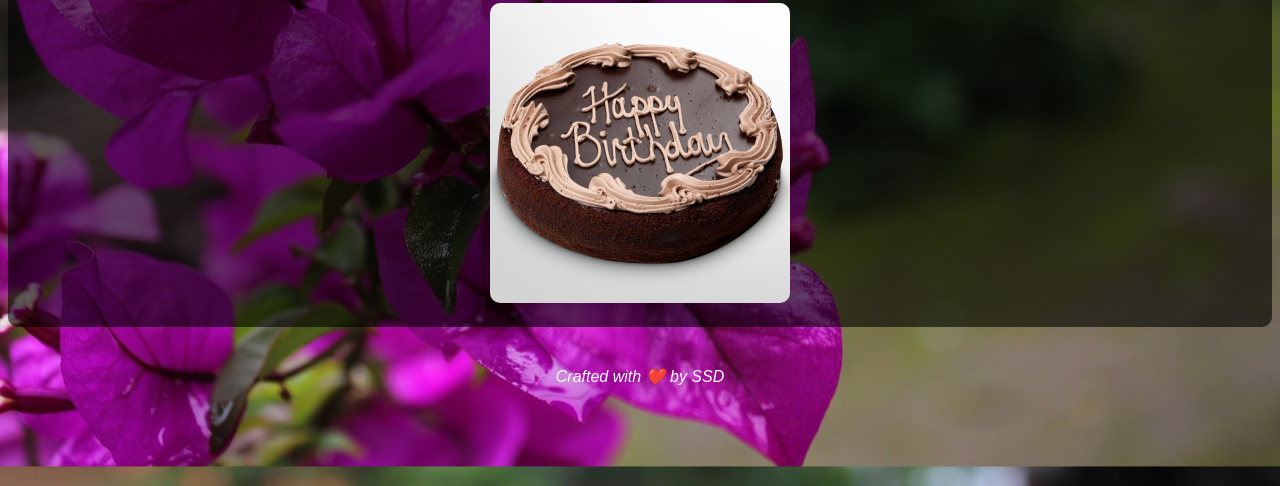
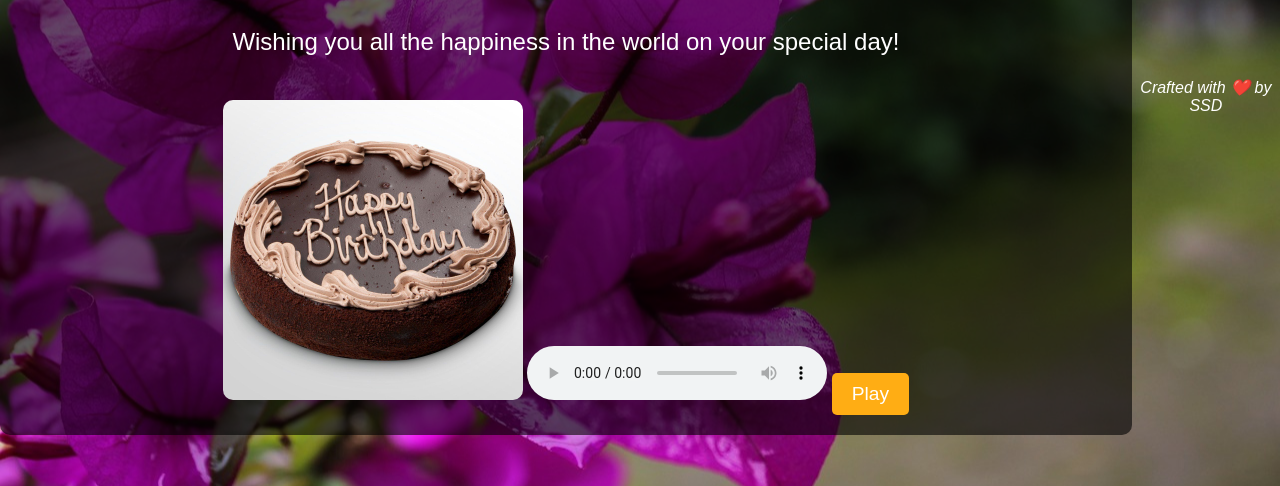
Before and after one commit to SoumenDash7/test, a plain HTML site: page index.html in a window 1280 px wide. Shown: the part 314-800 px from the top of the page. Drawn offline with Linux system fonts and the light colour scheme.

Commit message:
Update index.html(floating effect & Song addition)

```diff
--- a/index.html
+++ b/index.html
@@ -5,44 +5,114 @@
     <meta name="viewport" content="width=device-width, initial-scale=1.0">
     <title>Birthday Greetings!</title>
     <style>
+        /* Floating background effect */
         body {
-            background-image: url('bougainvillea-2477086_1280.jpg'); /* Replace with a real image URL */
+            background-image: url('bougainvillea-2477086_1280.jpg'); /* Your flower image */
             background-size: cover;
             background-position: center;
             text-align: center;
             color: white;
             font-family: 'Arial', sans-serif;
+            height: 100vh; /* Full screen height */
+            margin: 0;
+            display: flex;
+            justify-content: center;
+            align-items: center;
+            animation: floatEffect 10s ease-in-out infinite;
         }
+
+        /* Animation for floating effect */
+        @keyframes floatEffect {
+            0% {
+                transform: translateY(0); /* Starting position */
+            }
+            50% {
+                transform: translateY(-10px); /* Slightly move up */
+            }
+            100% {
+                transform: translateY(0); /* Return to starting position */
+            }
+        }
+
         h1 {
             color: #ffad14;
             font-size: 4em;
             margin-top: 100px;
         }
+
         p {
             font-size: 1.5em;
             color: white;
         }
+
         .container {
             background-color: rgba(0, 0, 0, 0.6); /* Adds a transparent background to make the text stand out */
             padding: 20px;
             border-radius: 10px;
             display: inline-block;
         }
+
         img {
             width: 300px;
             border-radius: 10px;
             margin-top: 20px;
         }
+
+        footer {
+            text-align: center;
+            margin-top: 40px;
+            font-style: italic;
+        }
+
+        /* Style for the Play/Pause button */
+        #playPauseBtn {
+            margin-top: 20px;
+            padding: 10px 20px;
+            background-color: #ffad14;
+            color: white;
+            border: none;
+            border-radius: 5px;
+            font-size: 1.2em;
+            cursor: pointer;
+        }
+        #playPauseBtn:hover {
+            background-color: #ff8c00;
+        }
     </style>
 </head>
 <body>
     <div class="container">
-        <h1>Belated Birthday Greetings, Dr.Sonia S!!</h1>
+        <h1>Belated Birthday Greetings, Dr. Sonia S!!</h1>
         <p>Wishing you all the happiness in the world on your special day!</p>
         <img src="ba946f247aa066fd175f57e82a967df9.jpg" alt="Birthday Cake">
+
+        <!-- Audio Player and Play/Pause Button -->
+        <audio id="birthdaySong" controls>
+            <source src="YOUR_AUDIO_LINK_HERE" type="audio/mp3"> <!-- Add your audio link here -->
+            Your browser does not support the audio element.
+        </audio>
+
+        <button id="playPauseBtn">Play</button>
     </div>
-     <footer style="text-align:center; margin-top: 40px; font-style: italic;">
-   Crafted with ❤️ by SSD
-  </footer>
-    </body>
+
+    <footer>
+        Crafted with ❤️ by SSD
+    </footer>
+
+    <script>
+        // Play/Pause Button functionality
+        const audio = document.getElementById('birthdaySong');
+        const playPauseBtn = document.getElementById('playPauseBtn');
+
+        playPauseBtn.addEventListener('click', () => {
+            if (audio.paused) {
+                audio.play();
+                playPauseBtn.textContent = 'Pause';
+            } else {
+                audio.pause();
+                playPauseBtn.textContent = 'Play';
+            }
+        });
+    </script>
+</body>
 </html>
```
